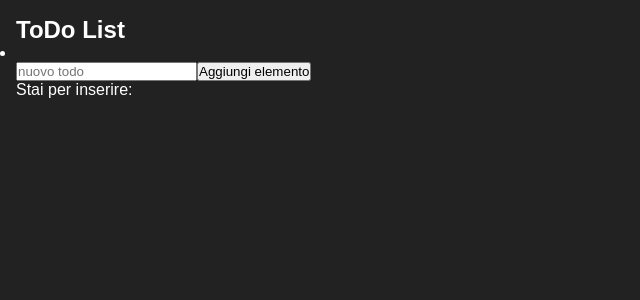
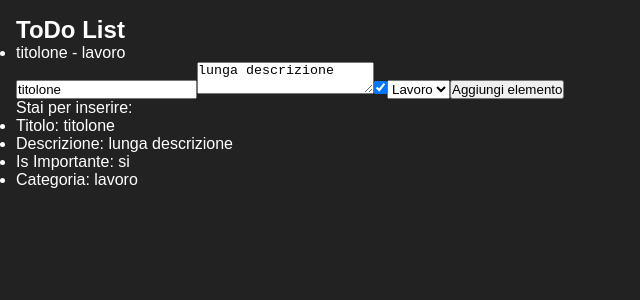
Before and after one commit to lambia/react-todo, a React (Vite) app: page / in a window 1280 px wide. Both pictures are taken after a click on the button "Aggiungi elemento". Shown: the top 300 px of the page, without its empty margins (0-640 px from the left). Built offline with nearby package versions, Linux system fonts and the light colour scheme.

Commit message:
form multiplo

```diff
--- a/src/App.jsx
+++ b/src/App.jsx
@@ -8,17 +8,33 @@ function App() {
 		// const nuovoValore = [...todoList];
 		// nuovoValore.push("Nuovo elemento");
 
-		const nuovoValore = [
+		console.log("Aggiungi nuovo item");
+
+		const nuovoOggettoTodo = {
+			titolo: titolo,
+			descrizione: descrizione,
+			isImportante: isImportante,
+			categoria: categoria,
+		};
+
+		const nuovaLista = [
 			...todoList,
-			userInput
+			nuovoOggettoTodo
 		];
 
-		setTodoList(nuovoValore);
+		setTodoList(nuovaLista);
 
-		setUserInput("");
+		// const nuovoValore = [
+		// 	...todoList,
+		// 	userInput
+		// ];
+
+		// setTodoList(nuovoValore);
+
+		// setUserInput("");
 	}
 
-	function updateUserText(event) {
+	function updateTitolo(event) {
 		// const inputEl = event.target; //il soggetto dell'evento = <input>
 		// const valoreInput = inputEl.value; //il valore dell'input
 
@@ -26,33 +42,80 @@ function App() {
 
 		// setUserInput(valoreInput);
 
-		setUserInput(event.target.value); //<-- versione in unica riga
+		setTitolo(event.target.value); //<-- versione in unica riga
+	}
+
+	function updateDescrizione(event) {
+		setDescrizione(event.target.value);
+	}
+
+	function updateIsImportante(event) {
+		setIsImportante(event.target.checked);
+	}
+
+	function updateCategoria(event) {
+		setCategoria(event.target.value);
 	}
 
 	// const todoListInitial = [
-	// 	"realizzare scaffold",
-	// 	"popolare componenti",
-	// 	"testare applicazione"
+	// {
+	// 	titolo: "Esempio di Todo",
+	// 	descrizione: "Descrizione molto lunga",
+	// 	isImportante: true,
+	// 	categoria: "lavoro",
+	// },
+	// {
+	// 	titolo: "Altro",
+	// 	descrizione: "Descrizione molto lunga",
+	// 	isImportante: false,
+	// 	categoria: "casa",
+	// }
 	// ];
 	// const [todoList, setTodoList] = useState(todoListInitial);
 
 	const [todoList, setTodoList] = useState([]);
 
-	const [userInput, setUserInput] = useState("");
+	const [titolo, setTitolo] = useState('titolone');
+	const [descrizione, setDescrizione] = useState('lunga descrizione');
+	const [isImportante, setIsImportante] = useState(true);
+	const [categoria, setCategoria] = useState('lavoro');
 
 	return (
 		<>
 
+			{/* Visualizzo lista */}
 			<h2>ToDo List</h2>
-
 			<ul>
-				{todoList.map((todoItem, i) => <li key={i}>{todoItem}</li>)}
+				{todoList.map((todoItem, i) =>
+					<li key={i}>{todoItem.titolo} - {todoItem.categoria}</li>
+				)}
 			</ul>
 
-			<input value={userInput} onChange={updateUserText} type="text" placeholder="nuovo todo" />
+			{/* Inserimento nuovo item */}
+
+			<input value={titolo} onChange={updateTitolo} type="text" placeholder="nuovo todo" />
+
+			<textarea value={descrizione} onChange={updateDescrizione} />
+
+			<input type="checkbox" checked={isImportante} onChange={updateIsImportante} />
+
+			<select value={categoria} onChange={updateCategoria}>
+				<option value="casa">Casa</option>
+				<option value="lavoro">Lavoro</option>
+				<option value="altro">Altro</option>
+			</select>
+
+
 			<button onClick={addTodo}>Aggiungi elemento</button>
 
-			<p>Stai per inserire: {userInput}</p>
+			<div>Stai per inserire:
+				<ul>
+					<li>Titolo: {titolo}</li>
+					<li>Descrizione: {descrizione}</li>
+					<li>Is Importante: {isImportante ? "si" : "no"}</li>
+					<li>Categoria: {categoria}</li>
+				</ul>
+			</div>
 
 
 			{/* <Componente /> */}
```
